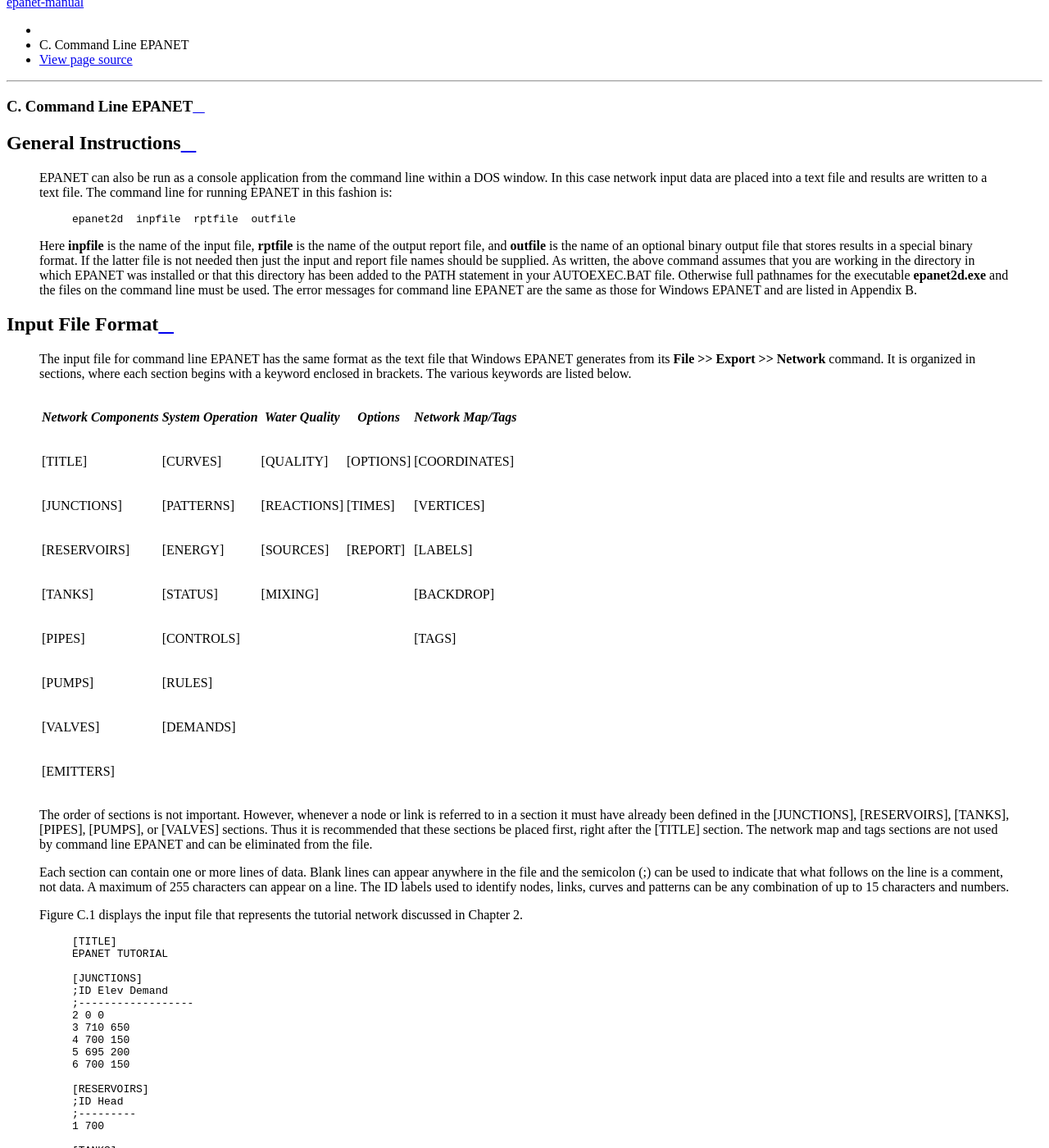
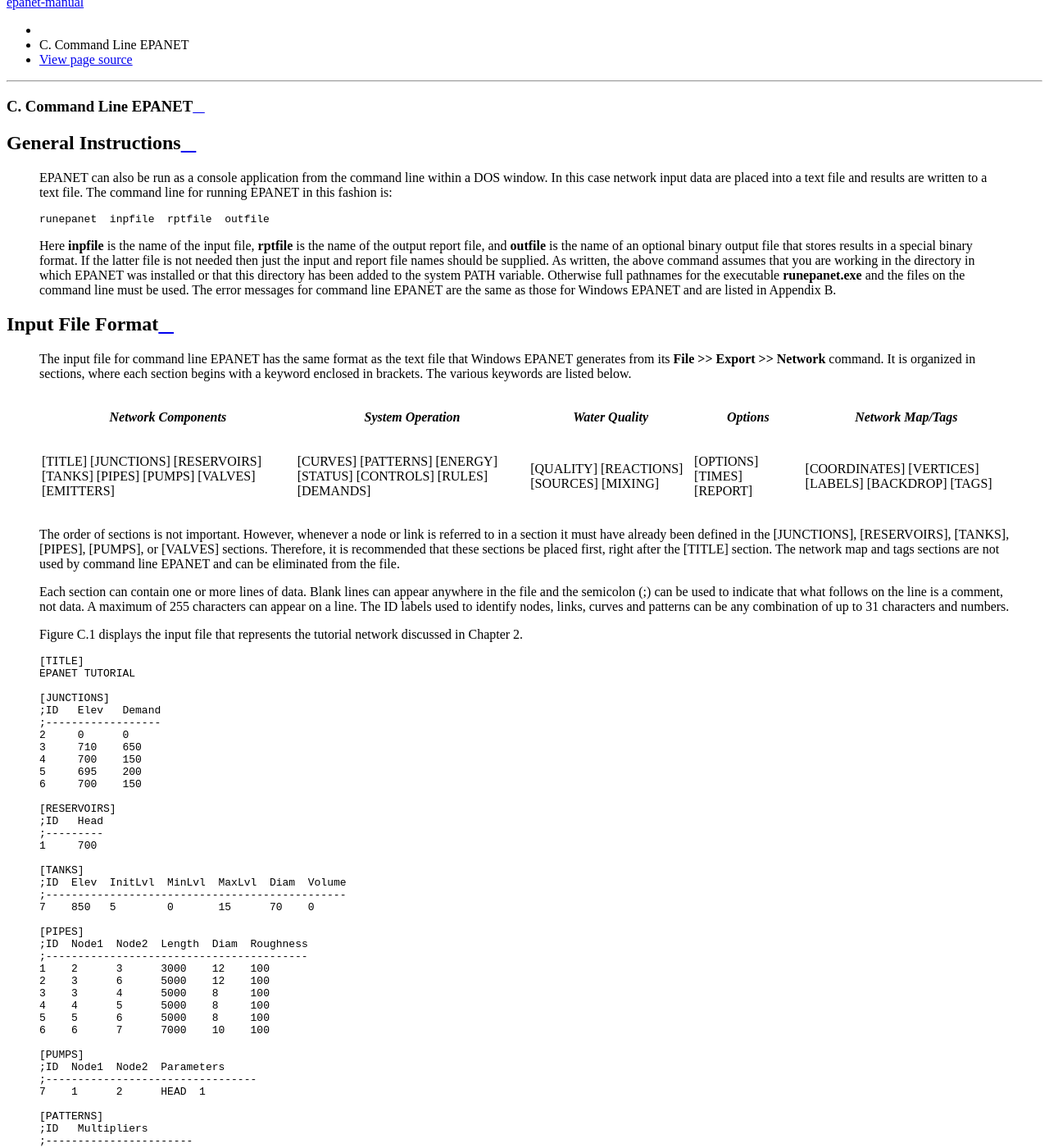
Before and after one commit to USEPA/epanet-manual, a Sphinx documentation site: the page built from docs/C_command_line_EPANET.rst, in a window 1280 px wide and 1400 px high, scrolled down 459 px. Shown: the whole window at 82% size. Built offline with Sphinx 7.4.7 and the Read the Docs theme 2.0.0, drawn with Linux system fonts in a browser that asks for light colours.

Commit message:
Update C_command_line_EPANET.rst
Updating information regarding comandline epanet
Fixing format in input file literal block

```diff
--- a/docs/C_command_line_EPANET.rst
+++ b/docs/C_command_line_EPANET.rst
@@ -17,9 +17,9 @@
   a text file and results are written to a text file. The command line
   for running EPANET in this fashion is:
 
-    ::
+  ::
 
-      epanet2d  inpfile  rptfile  outfile
+    runepanet  inpfile  rptfile  outfile
 
 
   Here **inpfile** is the name of the input file, **rptfile** is the
@@ -28,11 +28,11 @@
   format. If the latter file is not needed then just the input and
   report file names should be supplied. As written, the above command
   assumes that you are working in the directory in which EPANET was
-  installed or that this directory has been added to the PATH statement
-  in your AUTOEXEC.BAT file. Otherwise full pathnames for the
-  executable **epanet2d.exe** and the files on the command line must be
-  used. The error messages for command line EPANET are the same as
-  those for Windows EPANET and are listed in Appendix B.
+  installed or that this directory has been added to the system PATH
+  variable. Otherwise full pathnames for the executable **runepanet.exe**
+  and the files on the command line must be used. The error messages for
+  command line EPANET are the same as those for Windows EPANET and are
+  listed in Appendix B.
 
 Input File Format
 ~~~~~~~~~~~~~~~~~
@@ -43,126 +43,120 @@
   begins with a keyword enclosed in brackets. The various keywords are
   listed below.
 
-  +-------------+-------------+-------------+-------------+-------------+
-  | *Network    | *System     | *Water      | *Options*   | *Network    |
-  | Components* | Operation*  | Quality*    |             | Map/Tags*   |
-  +=============+=============+=============+=============+=============+
-  | [TITLE]     | [CURVES]    | [QUALITY]   | [OPTIONS]   |[COORDINATES]|
-  +-------------+-------------+-------------+-------------+-------------+
-  | [JUNCTIONS] | [PATTERNS]  | [REACTIONS] | [TIMES]     | [VERTICES]  |
-  +-------------+-------------+-------------+-------------+-------------+
-  | [RESERVOIRS]| [ENERGY]    | [SOURCES]   | [REPORT]    | [LABELS]    |
-  +-------------+-------------+-------------+-------------+-------------+
-  | [TANKS]     | [STATUS]    | [MIXING]    |             | [BACKDROP]  |
-  +-------------+-------------+-------------+-------------+-------------+
-  | [PIPES]     | [CONTROLS]  |             |             | [TAGS]      |
-  +-------------+-------------+-------------+-------------+-------------+
-  | [PUMPS]     | [RULES]     |             |             |             |
-  +-------------+-------------+-------------+-------------+-------------+
-  | [VALVES]    | [DEMANDS]   |             |             |             |
-  +-------------+-------------+-------------+-------------+-------------+
-  | [EMITTERS]  |             |             |             |             |
-  +-------------+-------------+-------------+-------------+-------------+
+  +-------------+-------------+-------------+-------------+--------------+
+  | *Network    | *System     | *Water      | *Options*   | *Network     |
+  | Components* | Operation*  | Quality*    |             | Map/Tags*    |
+  +=============+=============+=============+=============+==============+
+  | [TITLE]     | [CURVES]    | [QUALITY]   | [OPTIONS]   | [COORDINATES]|
+  | [JUNCTIONS] | [PATTERNS]  | [REACTIONS] | [TIMES]     | [VERTICES]   |
+  | [RESERVOIRS]| [ENERGY]    | [SOURCES]   | [REPORT]    | [LABELS]     |
+  | [TANKS]     | [STATUS]    | [MIXING]    |             | [BACKDROP]   |
+  | [PIPES]     | [CONTROLS]  |             |             | [TAGS]       |
+  | [PUMPS]     | [RULES]     |             |             |              |
+  | [VALVES]    | [DEMANDS]   |             |             |              |
+  | [EMITTERS]  |             |             |             |              |
+  +-------------+-------------+-------------+-------------+--------------+
 
 
   The order of sections is not important. However, whenever a node or
   link is referred to in a section it must have already been defined in
   the [JUNCTIONS], [RESERVOIRS], [TANKS], [PIPES], [PUMPS], or [VALVES]
-  sections. Thus it is
-  recommended that these sections be placed first, right after the
-  [TITLE] section. The network map and tags sections are not used by
-  command line EPANET and can be eliminated from the file.
+  sections. Therefore, it is recommended that these sections be placed first,
+  right after the [TITLE] section. The network map and tags sections are
+  not used by command line EPANET and can be eliminated from the file.
 
   Each section can contain one or more lines of data. Blank lines can
   appear anywhere in the file and the semicolon (;) can be used to
   indicate that what follows on the line is a comment, not data. A
   maximum of 255 characters can appear on a line. The ID labels used to
   identify nodes, links, curves and patterns can be any combination of
-  up to 15 characters and numbers.
+  up to 31 characters and numbers.
 
   Figure C.1 displays the input file that represents the tutorial
   network discussed in Chapter 2.
 
-    ::
 
-      [TITLE]
-      EPANET TUTORIAL
+  ::
 
-      [JUNCTIONS]
-      ;ID Elev Demand
-      ;------------------
-      2 0 0
-      3 710 650
-      4 700 150
-      5 695 200
-      6 700 150
+    [TITLE]
+    EPANET TUTORIAL
 
-      [RESERVOIRS]
-      ;ID Head
-      ;---------
-      1 700
+    [JUNCTIONS]
+    ;ID   Elev   Demand
+    ;------------------
+    2     0      0
+    3     710    650
+    4     700    150
+    5     695    200
+    6     700    150
 
-      [TANKS]
-      ;ID Elev InitLvl MinLvl MaxLvl Diam Volume
-      ;-----------------------------------------------
-      7 850 5 0 15 70 0
+    [RESERVOIRS]
+    ;ID   Head
+    ;---------
+    1     700
 
-      [PIPES]
-      ;ID Node1 Node2 Length Diam Roughness
-      ;-----------------------------------------
-      1 2 3 3000 12 100
-      2 3 6 5000 12 100
-      3 3 4 5000 8 100
-      4 4 5 5000 8 100
-      5 5 6 5000 8 100
-      6 6 7 7000 10 100
+    [TANKS]
+    ;ID  Elev  InitLvl  MinLvl  MaxLvl  Diam  Volume
+    ;-----------------------------------------------
+    7    850   5        0       15      70    0
 
-      [PUMPS]
-      ;ID Node1 Node2 Parameters
-      ;---------------------------------
-      7 1 2 HEAD 1
+    [PIPES]
+    ;ID  Node1  Node2  Length  Diam  Roughness
+    ;-----------------------------------------
+    1    2      3      3000    12    100
+    2    3      6      5000    12    100
+    3    3      4      5000    8     100
+    4    4      5      5000    8     100
+    5    5      6      5000    8     100
+    6    6      7      7000    10    100
 
-      [PATTERNS]
-      ;ID Multipliers
-      ;-----------------------
-      1 0.5 1.3 1 1.2
+    [PUMPS]
+    ;ID  Node1  Node2  Parameters
+    ;---------------------------------
+    7    1      2      HEAD  1
 
-      [CURVES]
-      ;ID X-Value Y-Value
-      ;--------------------
-      1 1000 200
+    [PATTERNS]
+    ;ID   Multipliers
+    ;-----------------------
+    1       0.5  1.3  1  1.2
 
-      [QUALITY]
-      ;Node InitQual
-      ;-------------
-      1 1
+    [CURVES]
+    ;ID  X-Value  Y-Value
+    ;--------------------
+    1    1000     200
 
-      [REACTIONS]
-      Global Bulk -1
-      Global Wall 0
+    [QUALITY]
+    ;Node InitQual
+    ;-------------
+    1     1
 
-      [TIMES]
-      Duration 24:00
-      Hydraulic Timestep 1:00
-      Quality Timestep 0:05
-      Pattern Timestep 6:00
+    [REACTIONS]
+    Global Bulk -1
+    Global Wall 0
 
-      [REPORT]
-      Page 55
-      Energy Yes
-      Nodes All
-      Links All
+    [TIMES]
+    Duration           24:00
+    Hydraulic Timestep 1:00
+    Quality Timestep   0:05
+    Pattern Timestep   6:00
 
-      [OPTIONS]
-      Units GPM
-      Headloss H-W
-      Pattern 1
-      Quality Chlorine mg/L
-      Tolerance 0.01
+    [REPORT]
+    Page      55
+    Energy    Yes
+    Nodes     All
+    Links     All
 
-      [END]
+    [OPTIONS]
+    Units           GPM
+    Headloss        H-W
+    Pattern         1
+    Quality         Chlorine mg/L
+    Tolerance       0.01
 
-    **Figure C.1** Example EPANET Input File
+    [END]
+
+  **Figure C.1** Example EPANET Input File
+
 
   On the pages that follow the contents and formats of each keyword
   section are described in alphabetical order.
```
